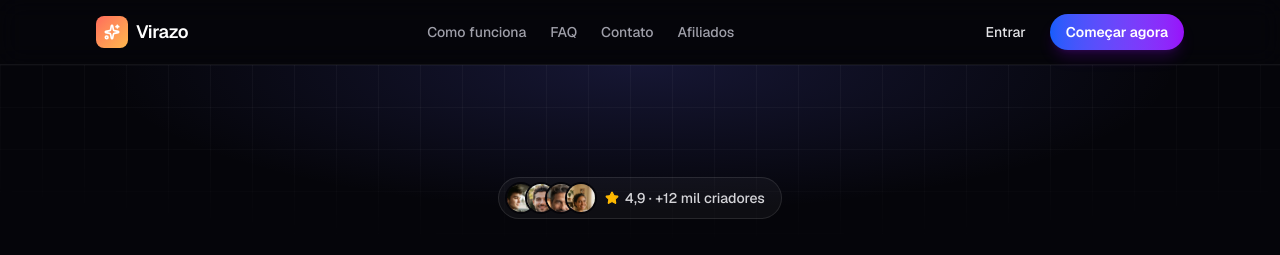
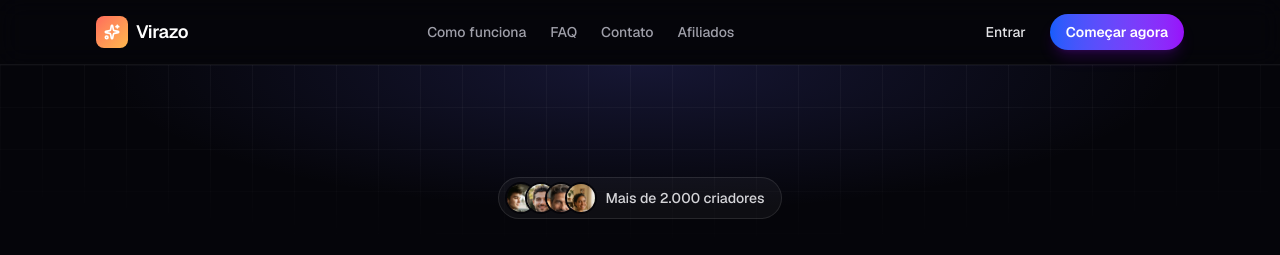
Before and after one commit to mocinhadigital/Virazo, a Next.js app: page / in a window 1280 px wide. Shown: the top 255 px of the page. Built offline with nearby package versions, Linux system fonts and the light colour scheme.

Commit message:
Badge do hero: texto Mais de 2.000 criadores, removendo nota 4,9 e estrela

```diff
--- a/src/components/landing/Hero.tsx
+++ b/src/components/landing/Hero.tsx
@@ -1,5 +1,5 @@
 import Link from "next/link";
-import { Star, Wand2 } from "lucide-react";
+import { Wand2 } from "lucide-react";
 
 const AVATARS = [
   "/assets/avatars/avatar-1.webp",
@@ -28,10 +28,7 @@ export default function Hero() {
                 />
               ))}
             </div>
-            <span className="flex items-center gap-1.5">
-              <Star className="h-3.5 w-3.5 fill-amber-400 text-amber-400" />
-              4,9 · +12 mil criadores
-            </span>
+            <span>Mais de 2.000 criadores</span>
           </div>
 
           <h1 className="mt-8 max-w-[780px] text-5xl font-extrabold leading-[0.95] tracking-tight text-white sm:text-6xl lg:text-[80px]">
```
